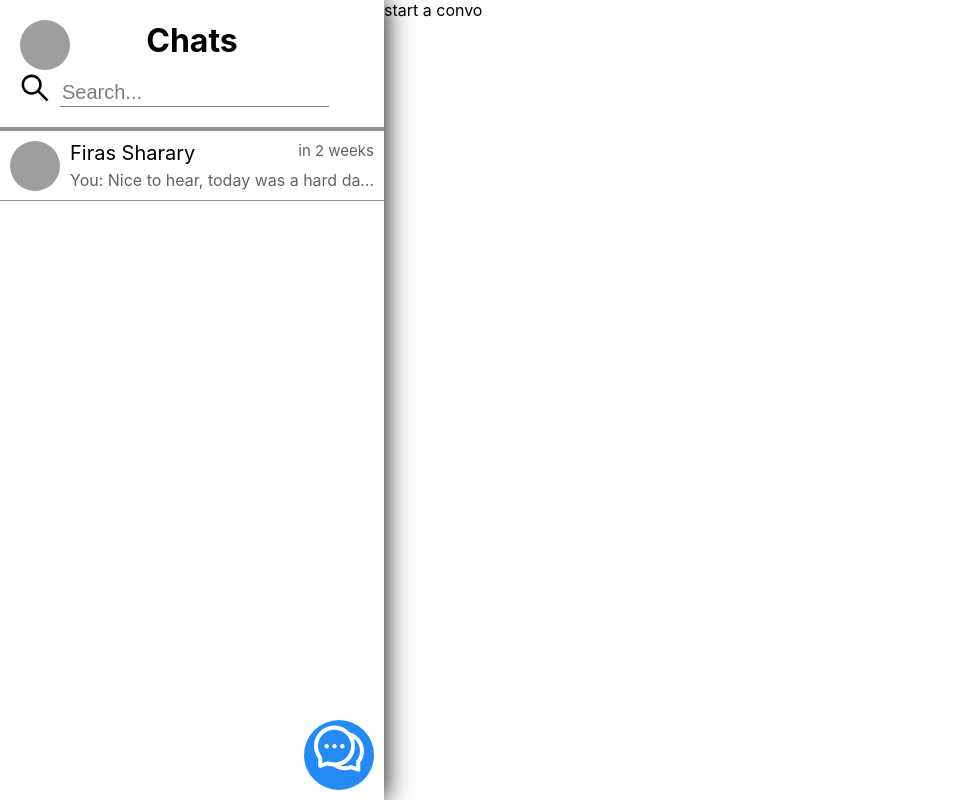
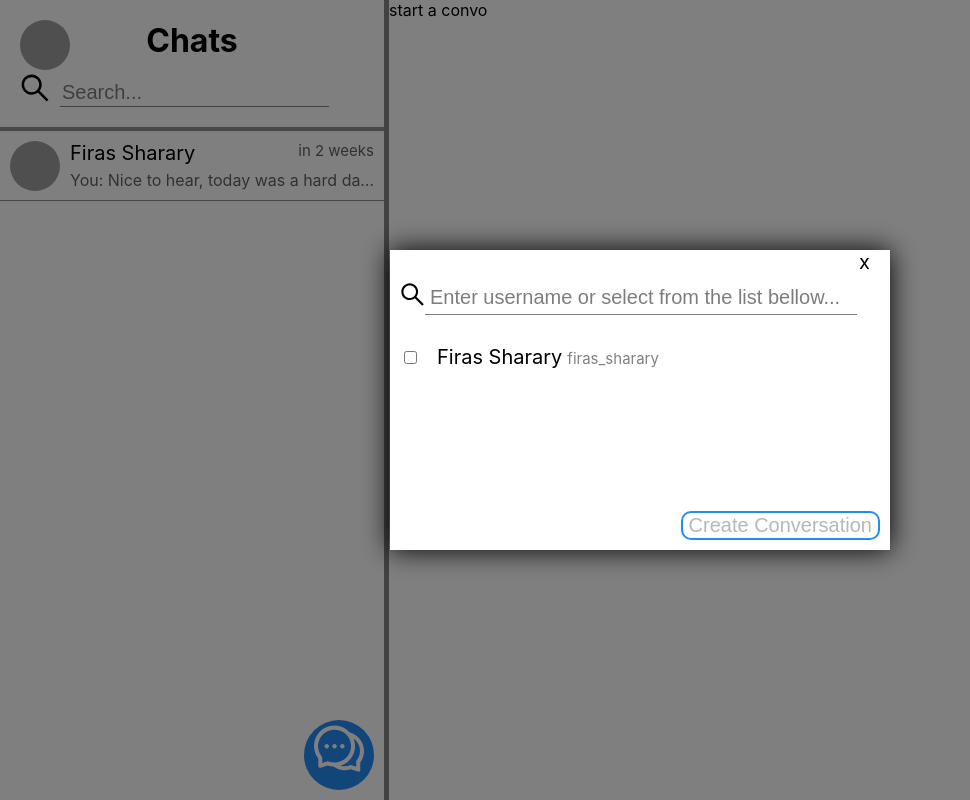
Before and after one commit to EyasSh/FinalProject, a React (Create React App) app in the folder client/: page /App in a window 1280 px wide. Both pictures are taken after a click on the element 339 px from the left and 755 px from the top of the page. Shown: the whole page, without its empty margins (0-970 px from the left). Built offline with nearby package versions, Linux system fonts and the light colour scheme; grey boxes are pictures that could not be loaded.

Commit message:
New Convo Prompt modal

```diff
--- a/client/src/Convo/Convo.css
+++ b/client/src/Convo/Convo.css
@@ -4,6 +4,7 @@
     height: 100%;
     width: 70%;
     background-color: white;
+    border-left: 5px solid rgb(133, 133, 133);
 }
 
 .convoHeader {
@@ -14,7 +15,6 @@
     overflow: hidden;
     background-color: rgb(225, 225, 225);
     box-shadow: 0px 26px 26px -26px #000000;
-    z-index: 100;
     align-items: center;
 }
 
@@ -65,7 +65,6 @@
     background-color: rgb(225, 225, 225);
     height: 60px;
     font-size: 30px;
-    z-index: 100;
     opacity: 0.8;
     transition: opacity 300ms ease;
 }
--- a/client/src/Home/Home.jsx
+++ b/client/src/Home/Home.jsx
@@ -5,10 +5,12 @@ import Nav from '../Nav/Nav';
 
 function Home(props) {
 
+    // SAMPLE DATA
     const myId = "eyas_sharary"
     const chats = [
         {
             name: "Firas Sharary",
+            recipientId: "firas_sharary",
             convoID: "firas_sharary,eyas_sharay",
             picture: "https://cdn.inflact.com/media/293676483_1084918885444539_5446438895038859389_n.webp?url=https%3A%2F%2Fscontent.cdninstagram.com%2Fv%2Ft51.2885-15%2F293676483_1084918885444539_5446438895038859389_n.webp%3Fstp%3Ddst-jpg_e35%26_nc_ht%3Dscontent.cdninstagram.com%26_nc_cat%3D103%26_nc_ohc%3DDCxPDOqo_X4AX_KThHw%26edm%3DAJBgZrYBAAAA%26ccb%3D7-5%26ig_cache_key%3DMjg4NDQ3MDMwNDQwNDY1Njc4Mw%253D%253D.2-ccb7-5%26oh%3D00_AT8J8LDChsJYLmG6a4F1HzCdu3Q1wU952rIQ4l4yaRGqzg%26oe%3D62F270DC%26_nc_sid%3D78c662&time=1659535200&key=d90cc87c4205cc0b6613c9a80abba39e",
             messages: [
--- a/client/src/Nav/Nav.css
+++ b/client/src/Nav/Nav.css
@@ -39,8 +39,6 @@
     height: 100%;
     width: 30%;
     background-color: white;
-    box-shadow: 0px 0px 26px 0px #000000;
-    z-index: 100;
 }
 
 .chatsTitle {
@@ -194,3 +192,101 @@
     margin-bottom: 5px;
     user-select: text;
 }
+
+.convoModalOverlay {
+    position: fixed;
+    top: 0;
+    bottom: 0;
+    left: 0;
+    right: 0;
+    width: 100%;
+    height: 100%;
+    background-color: black;
+    opacity: 0.5;
+    z-index: 100;
+}
+
+.convoModal {
+    position: fixed;
+    top: 50%;
+    left: 50%;
+    transform: translate(-50%, -50%);
+    background-color: white;
+    opacity: 1;
+    width: 500px;
+    height: 300px;
+    padding: 10px;
+    z-index: 100;
+    box-shadow: 0px 0px 26px 0px #000000;
+}
+
+.exitBtn {
+    position: absolute;
+    top: 0;
+    right: 20px;
+    cursor: pointer;
+    font-size: 20px;
+}
+
+.convoModalSearch {
+    margin-top: 20px;
+    font-size: 25px;
+}
+
+.convoModalSearchBar {
+    font-size: 20px;
+    width: 90%;
+    padding: 5px;
+    outline: none;
+    border: none;
+    border-bottom: 1px grey solid;
+    transition: border 200ms ease;
+}
+
+.convoModalSearchBar:hover,
+.convoModalSearchBar:focus {
+    border-bottom: 2px solid #1a5ea1;
+}
+
+.checkList {
+    display: flex;
+    flex-direction: column;
+    width: 100%;
+    margin-top: 30px;
+    font-size: 20px;
+}
+
+.contactCheckBox {
+    margin-right: 20px
+}
+
+.contactItemName {
+    margin-right: 5px;
+}
+
+.contactItemId {
+    font-size: 15px;
+    color: gray;
+}
+
+.submitCreateConvo{
+    position: absolute;
+    bottom: 10px;
+    right: 10px;
+    font-size: 20px;
+    border: #248bf5 2px solid;
+    border-radius: 10px;
+    background-color: white;
+    transition: all 200ms ease;
+    cursor: pointer;
+}
+
+.submitCreateConvo:hover{
+    background-color: #248bf5;
+    color: white;
+}
+
+.submitCreateConvo:disabled {
+    pointer-events: none;
+    cursor: not-allowed;
+}
--- a/client/src/Nav/Nav.jsx
+++ b/client/src/Nav/Nav.jsx
@@ -6,12 +6,17 @@ import { format } from 'timeago.js';
 export default function Nav(props) {
     const [searchFeild, setSearchFeild] = useState("")
     const [convoModalOpen, setConvoModalOpen] = useState(false)
+    const [checkedContacts, setCheckedContacts] = useState([])
+    const [newConvoSearch, setNewConvoSearch] = useState("")
 
     const handlechange = e => {
         setSearchFeild(e.target.value)
     }
 
-    // SAMPLE DATA
+    const handleNewConvoSearch = e => {
+        setNewConvoSearch(e.target.value)
+    }
+
     const chatsJSX = []
     const chats = props.chats
     if (searchFeild.trim() === "") {
@@ -65,12 +70,67 @@ export default function Nav(props) {
         }
     }
 
+    //New conversation prompt functions
+    const toggleConvoModal = (event) => {
+        event.stopPropagation();
+        setConvoModalOpen(!convoModalOpen)
+        setCheckedContacts([])
+    }
+
+    const getExistingConvos = () =>{
+        const convosList = []
+        chats.map(chat => {
+            if (chat.recipientId){ // This checks if the conversation is a group chat or a private chat
+                // we only want private chats
+                //we also need to handle search bar
+                if (newConvoSearch.trim == ""){
+                    convosList.push({name: chat.name, id: chat.recipientId})
+                } else if (chat.name.toLowerCase().includes(newConvoSearch.toLowerCase())
+                || chat.recipientId.toLowerCase().includes(newConvoSearch.toLowerCase())) {
+                    convosList.push({name: chat.name, id: chat.recipientId})
+                }
+            }
+        })
+        return convosList
+    }
+
+    const handleCheck = (event) =>{
+        var updatedList = [...checkedContacts]
+        if (event.target.checked){
+            updatedList = [...checkedContacts, event.target.value]
+        } else {
+            updatedList.splice(checkedContacts.indexOf(event.target.value), 1)
+        }
+        setCheckedContacts(updatedList)
+    }
+
     const convoModal = (
-        <div></div>
+        <>
+            <div className='convoModalOverlay' onClick={toggleConvoModal}></div>
+            <div className="convoModal">
+                <span className="exitBtn" onClick={toggleConvoModal}>x</span>
+                <div className="convoModalSearch">
+                    <span className='convoModalSearchIcon'><SearchOutlined /></span>
+                    <input onChange={handleNewConvoSearch} className='convoModalSearchBar' type="text" placeholder='Enter username or select from the list bellow...' />
+                </div>
+                <div className="checkList">
+                    {
+                        getExistingConvos()[0] ? getExistingConvos().map(item => {
+                            return(
+                                <div className='checkListItemWrapper'>
+                                    <input value={item.id} type="checkbox" className="contactCheckBox" onChange={handleCheck}/>
+                                    <span className='contactItemName'>{item.name}</span>
+                                    <span className="contactItemId">{item.id}</span>
+                                </div>
+                            )
+                        }) : <span>You don't have any contacts</span>
+                    }
+                </div>
+                <button disabled={checkedContacts[0] == null} className="submitCreateConvo">Create Conversation</button>
+            </div>
+        </>
     )
-    const toggleConvoModal = () => {
-        setConvoModalOpen(!convoModalOpen)
-    }
+
     return (
       <div className='Nav'>
         <img src="https://instadownloader.co/view_photo.php?url=https%3A//instagram.fsdv1-2.fna.fbcdn.net/v/t51.2885-15/292586271_583938633454985_2981626577624270745_n.webp%3Fstp%3Ddst-jpg_e35%26_nc_ht%3Dinstagram.fsdv1-2.fna.fbcdn.net%26_nc_cat%3D105%26_nc_ohc%3D2Heioy5npy4AX_Ik2Th%26edm%3DAABBvjUBAAAA%26ccb%3D7-5%26ig_cache_key%3DMjg3ODU0NDc3MzU5NDkxOTE0NQ%253D%253D.2-ccb7-5%26oh%3D00_AT9wYxwOyXsIQJYA0JOJ3tFQtMJl0VcLaYQ_0Q-vo3gTVw%26oe%3D62F2CEDB%26_nc_sid%3D83d603" alt="" className="profileBtn" onClick={openProfile} />
```
